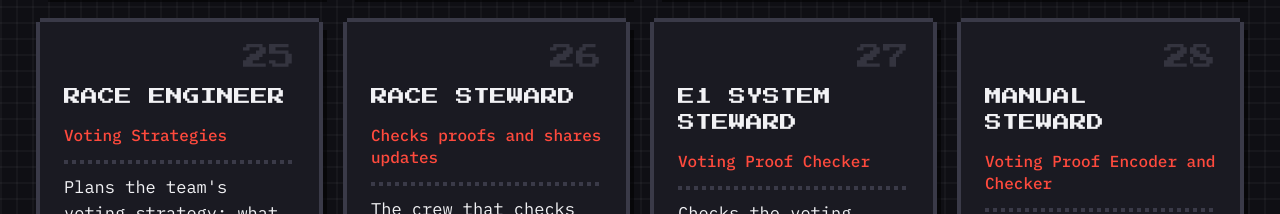
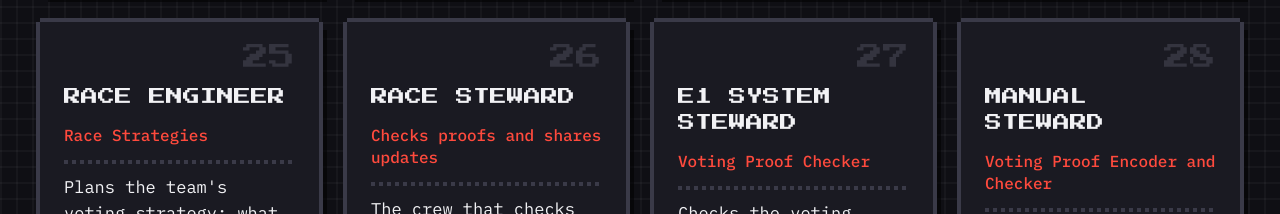
Before and after one commit to rrr-io/e1-glossary, a React (Vite) app: page / in a window 1280 px wide. Shown: the part 3546-3760 px from the top of the page. Built offline with nearby package versions, Linux system fonts and the light colour scheme.

Commit message:
update term

```diff
--- a/src/teams.js
+++ b/src/teams.js
@@ -9,7 +9,7 @@ const captains = (leader, coLeader) => [
 ]
 
 const pitWall = ({ engineer, system, manual, media }) => [
-  { term: 'race-engineer', role: 'Race Engineer', note: 'Voting Strategies', handles: [engineer] },
+  { term: 'race-engineer', role: 'Race Engineer', note: 'Race Strategies', handles: [engineer] },
   {
     term: 'race-steward', role: 'Race Steward', crew: [
       { term: 'e1-system-steward', role: 'E1 System Steward', note: 'Voting Proof Checker', handles: [system] },
--- a/src/terms.js
+++ b/src/terms.js
@@ -145,7 +145,7 @@ export const TERMS = [
   },
   {
     id: 'race-engineer', term: 'Race Engineer', topic: 'roles',
-    e1: 'Voting Strategies',
+    e1: 'Race Strategies',
     definition: "Plans the team's voting strategy: what to vote, when, and how to spread the work across the Pit Crew."
   },
   {
```
